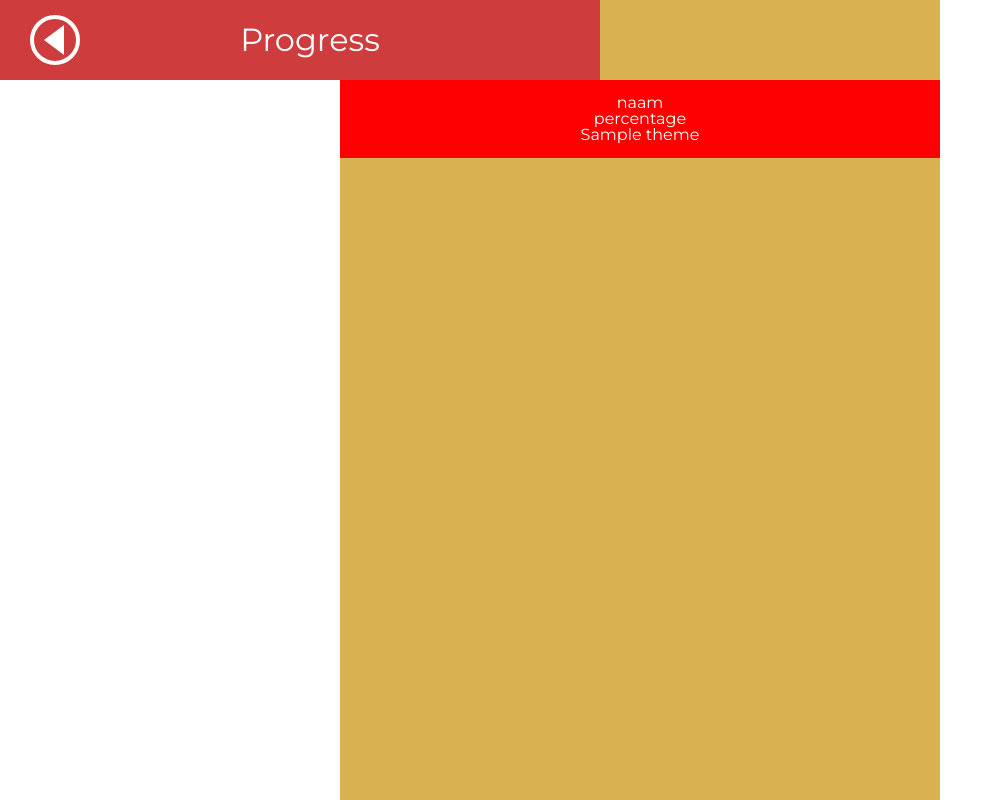
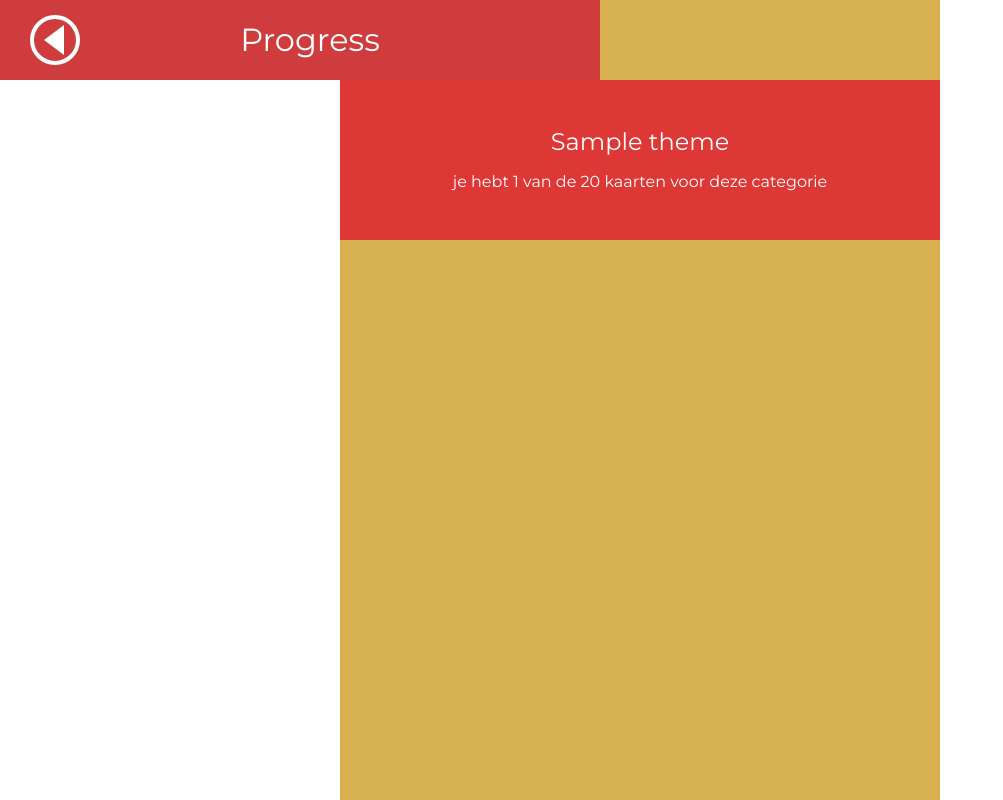
Before and after one commit to LisaW9/mechelini, a PHP site: page /progress.php in a window 1280 px wide. Shown: the whole page, without its empty margins (0-1003 px from the left). Run offline with PHP 8.4, Linux system fonts and the light colour scheme; the visitor is signed in with stand-in values (Sample User, id 1); tables that the repository leaves empty hold one stand-in row (values such as "Sample post").

Commit message:
finished progress

```diff
--- a/classes/Cards.class.php
+++ b/classes/Cards.class.php
@@ -103,7 +103,12 @@ abstract class Cards
     public static function getCardsProgress()
     {
         $conn = Db::getInstance();
-        $stmnt = $conn->prepare("SELECT t.*, count(uc.card_id), uc.user_id FROM themes t INNER JOIN user_cards uc WHERE user_id = :user_ID");
+        $stmnt = $conn->prepare("SELECT t.name, c.theme_ID, count(uc.card_id) as amountOfCollectedCards, uc.user_id
+                                FROM themes t
+                                INNER JOIN cards c on t.id = c.theme_ID
+                                inner join user_cards uc on c.id = uc.card_id
+                                WHERE uc.user_id = :user_ID
+                                GROUP BY theme_ID");
         $stmnt->bindValue(':user_ID', $_SESSION['id']);
         $stmnt->execute();
         $cardProgress = $stmnt->fetchAll(PDO::FETCH_ASSOC);
--- a/css/progress.css
+++ b/css/progress.css
@@ -6,7 +6,22 @@
 }
 
 .progress_block{
-    background-color: red;
-    padding: 15px;
+    padding-top: 50px;
+    padding-bottom: 50px;
+    padding-left: 5%;
+    padding-right: 5%;
     text-align: center;
 }
+
+.progress_block h1{
+    padding-bottom: 20px;
+    font-size: 1.5em;
+}
+
+.even{
+    background-color: #b73332;
+}
+
+.odd{
+    background-color: #dd3736;
+}
--- a/progress.php
+++ b/progress.php
@@ -38,10 +38,9 @@ include_once('includes/header.inc.php'); ?>
 <div id="container">
     <div class="progress">
         <?php foreach ($cardProgress as $c):?>
-        <div class="progress_block">
-            <h2>naam</h2>
-            <h2>percentage</h2>
-            <p><?php echo $c["name"] ?></p>
+        <div class="progress_block <?php if($c["theme_ID"]% 2 == 0){echo "even";}else{echo "odd";}?>">
+            <h1><?php echo $c["name"] ?></h1>
+            <h2>je hebt <?php echo $c["amountOfCollectedCards"] ?> van de 20 kaarten voor deze categorie</h2>
         </div>
         <?php endforeach;?>
     </div>
```
